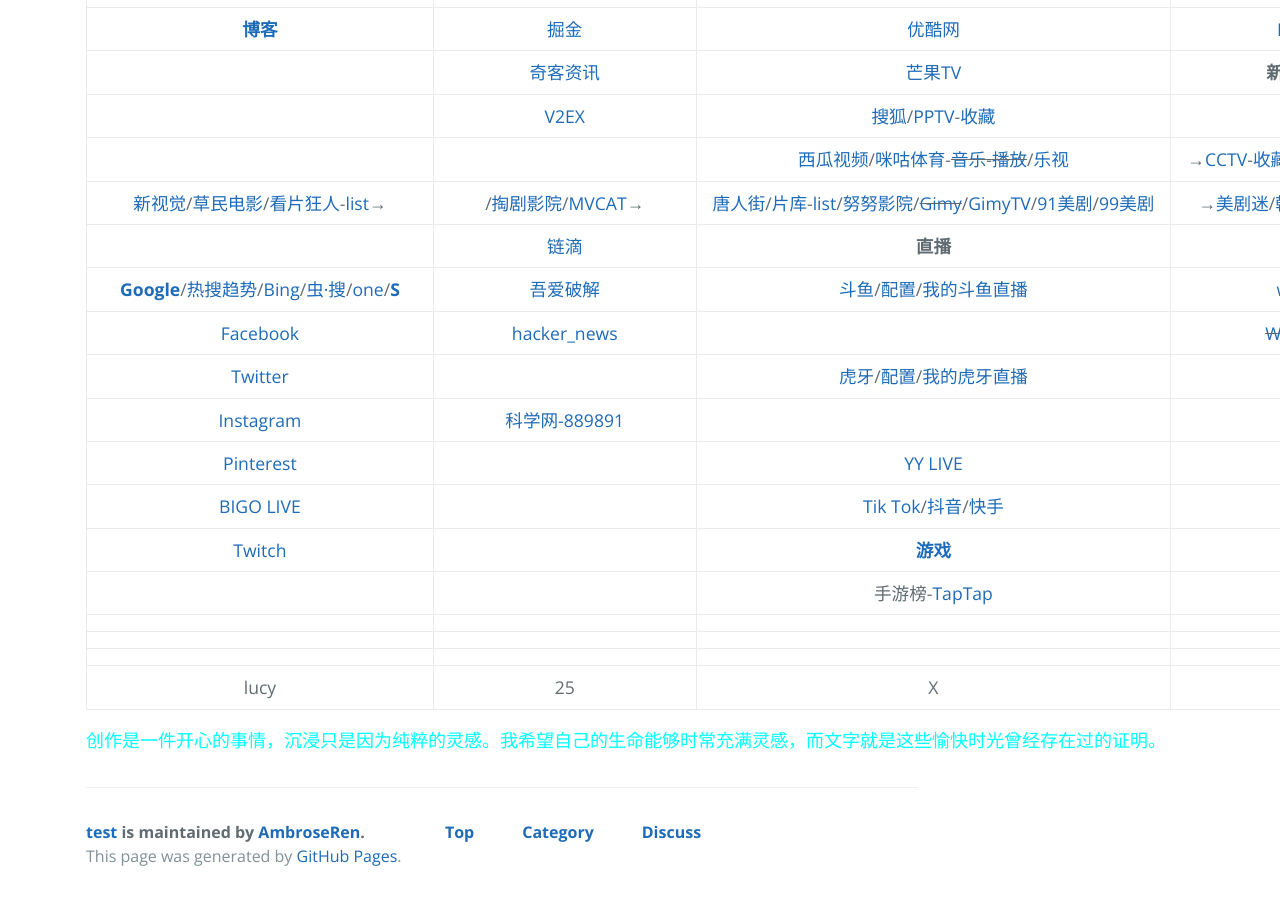
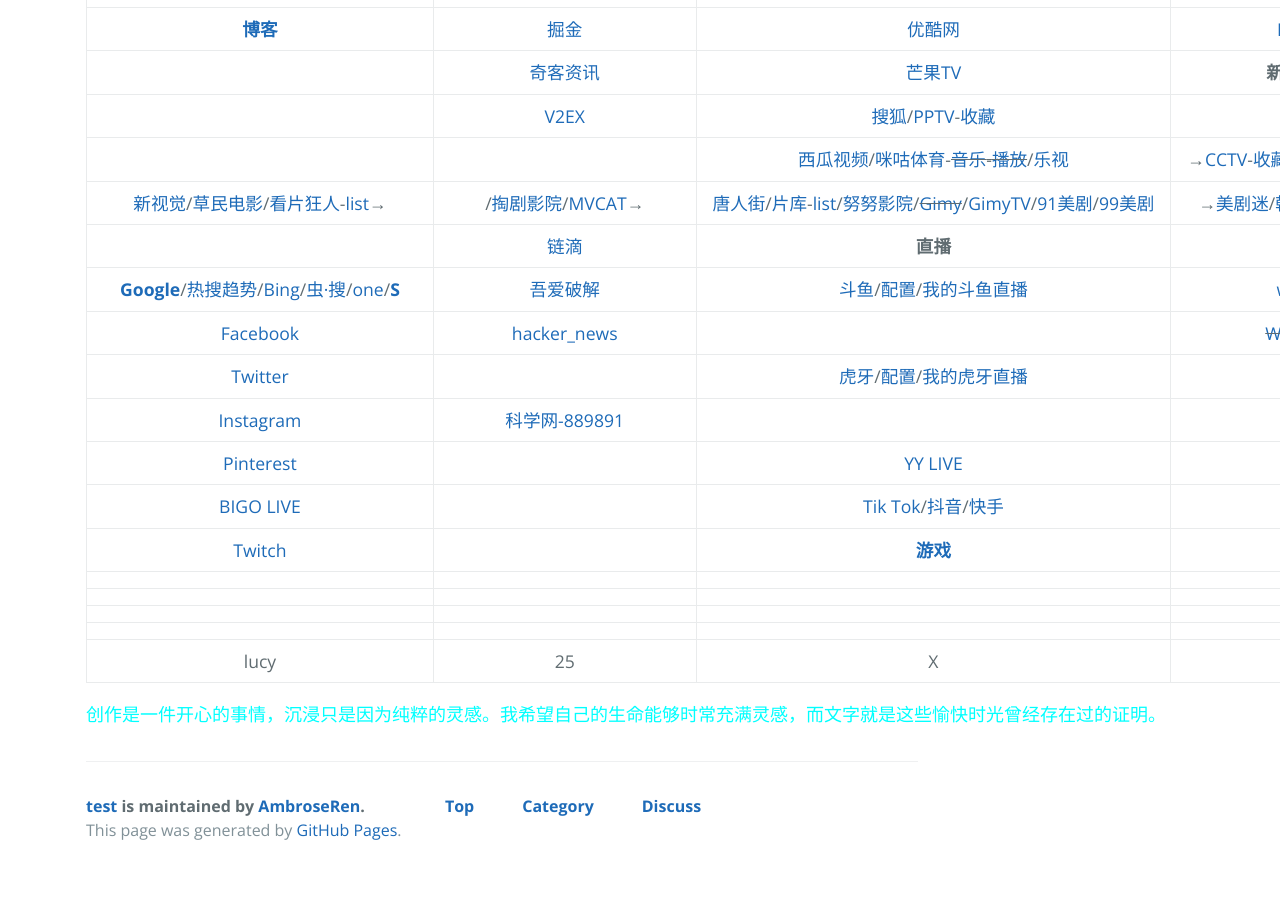
Before and after one commit to AmbroseRen/test, a Jekyll site: the page built from navigation.md, in a window 1280 px wide and 900 px high, scrolled down 1040 px. Built offline with Jekyll 4.4.1, drawn with Linux system fonts in a browser that asks for light colours; our own code applies the rules of GitHub Pages for plain Markdown files; the repository's description, which GitHub fills in, is left out; after the commit the page ends 1914 px from its top, so only the background shows below that.

Commit message:
Update navigation.md

```diff
--- a/navigation.md
+++ b/navigation.md
@@ -58,7 +58,7 @@
 | [Pinterest](https://www.pinterest.com/) | []() | [YY LIVE](https://www.yy.com/i/index/live) | []() |
 | [BIGO LIVE](https://www.bigo.tv/cn/show) | []() | [Tik Tok](https://www.tiktok.com/)/[抖音](https://www.douyin.com/recommend)/[快手](https://www.kuaishou.com/) | []() |
 | [Twitch](https://www.twitch.tv/) | []() | [<strong id="games">游戏</strong>](Art/Games/index.md) | []() |
-| []() | []() | 手游榜-[TapTap](https://www.taptap.com/top/played) | []() |
+| []() | []() | []() | []() |
 | []() | []() | []() | []() |
 | []() | []() | []() | []() |
 | []() | []() | []() | []() |
```
